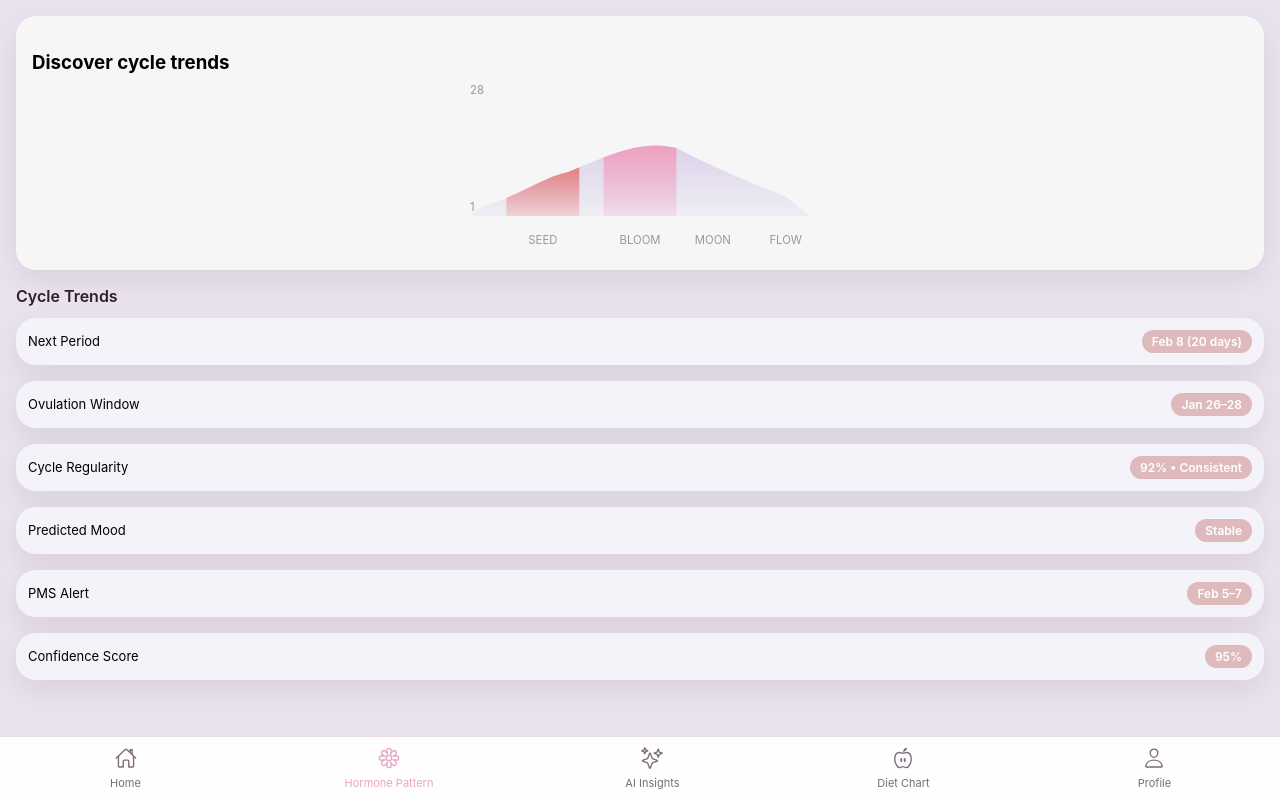
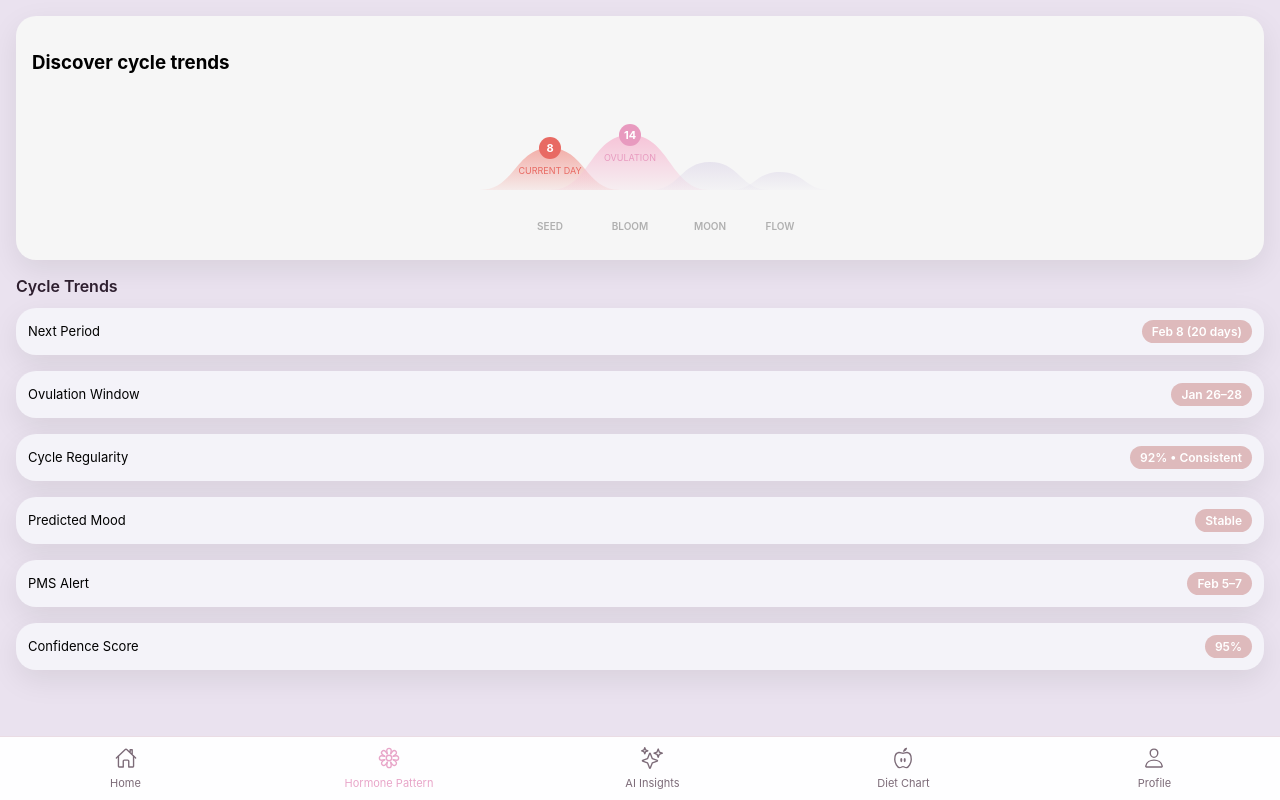
Before and after one commit to Aswin2207/Wellness-Proto, a React (Vite) app: page /fertility in a window 1280 px wide. Built offline with nearby package versions, Linux system fonts and the light colour scheme.

Commit message:
graph update

```diff
--- a/src/screens/Fertility.jsx
+++ b/src/screens/Fertility.jsx
@@ -77,107 +77,133 @@ const valuePill = {
     textAlign: "right"
 };
 
-function CycleTrendChart({ cycleLength = 28 }) {
-  const width = 300;
-  const height = 120;
+
+function CycleTrendChart() {
+  const width = 320;
+  const height = 160;
+  const baseY = 110;
 
   const phases = {
-    seed: 6,
-    bloom: 14,
-    moon: 20,
-    flow: 26
+    seed: 70,
+    bloom: 150,
+    moon: 230,
+    flow: 300
   };
 
-  const x = d => (d / cycleLength) * width;
-  const y = d => height - (d / cycleLength) * height;
+  const seedPeak = { x: phases.seed, y: baseY - 42 };
+  const bloomPeak = { x: phases.bloom, y: baseY - 55 };
+  const moonPeak = { x: phases.moon, y: baseY - 28 };
+  const flowPeak = { x: phases.flow, y: baseY - 18 };
 
-  const areaPath = `
-    M ${x(1)} ${y(2)}
-    C ${x(phases.seed - 2)} ${y(4)},
-      ${x(phases.seed)} ${y(8)},
-      ${x(phases.seed + 2)} ${y(9)}
-    C ${x(phases.bloom - 3)} ${y(12)},
-      ${x(phases.bloom)} ${y(16)},
-      ${x(phases.bloom + 3)} ${y(14)}
-    C ${x(phases.moon)} ${y(10)},
-      ${x(phases.flow - 2)} ${y(6)},
-      ${x(phases.flow)} ${y(4)}
-    L ${width} ${height}
-    L 0 ${height}
-    Z
-  `;
+  const seedSpan = 140;
+  const bloomSpan = 160;
+  const moonSpan = 120;
+  const flowSpan = 100;
 
   return (
-    <svg width="100%" height="170" viewBox={`0 0 ${width} 150`}>
+    <svg width="100%" height={height} viewBox={`0 0 ${width} ${height}`}>
       <defs>
-        {/* Neutral */}
-        <linearGradient id="neutral" x1="0" y1="0" x2="0" y2="1">
-          <stop offset="0%" stopColor="#b39ddb" stopOpacity="0.4" />
-          <stop offset="100%" stopColor="#b39ddb" stopOpacity="0.1" />
+        <linearGradient id="seedWave" x1="0" y1="0" x2="0" y2="1">
+          <stop offset="0%" stopColor="#f2a6a0" stopOpacity="0.9" />
+          <stop offset="100%" stopColor="#f2a6a0" stopOpacity="0.15" />
         </linearGradient>
 
-        {/* SEED – red */}
-        <linearGradient id="seedRed" x1="0" y1="0" x2="0" y2="1">
-          <stop offset="0%" stopColor="#e53935" stopOpacity="0.75" />
-          <stop offset="100%" stopColor="#e53935" stopOpacity="0.15" />
+        <linearGradient id="bloomWave" x1="0" y1="0" x2="0" y2="1">
+          <stop offset="0%" stopColor="#f6c1d6" stopOpacity="0.95" />
+          <stop offset="100%" stopColor="#f6c1d6" stopOpacity="0.15" />
         </linearGradient>
 
-        {/* BLOOM – pink */}
-        <linearGradient id="bloomPink" x1="0" y1="0" x2="0" y2="1">
-          <stop offset="0%" stopColor="#f48fb1" stopOpacity="0.75" />
-          <stop offset="100%" stopColor="#f48fb1" stopOpacity="0.15" />
+        <linearGradient id="softWave" x1="0" y1="0" x2="0" y2="1">
+          <stop offset="0%" stopColor="#dcd6e8" stopOpacity="0.6" />
+          <stop offset="100%" stopColor="#dcd6e8" stopOpacity="0.1" />
         </linearGradient>
-
-        {/* Clip SEED */}
-        <clipPath id="seedClip">
-          <rect
-            x={x(phases.seed - 3)}
-            y="0"
-            width={x(phases.seed + 3) - x(phases.seed - 3)}
-            height={height}
-          />
-        </clipPath>
-
-        {/* Clip BLOOM */}
-        <clipPath id="bloomClip">
-          <rect
-            x={x(phases.bloom - 3)}
-            y="0"
-            width={x(phases.bloom + 3) - x(phases.bloom - 3)}
-            height={height}
-          />
-        </clipPath>
       </defs>
 
-      {/* Base curve */}
-      <path d={areaPath} fill="url(#neutral)" />
-
-      {/* SEED – red rise */}
+      {/* ================= SEED ================= */}
       <path
-        d={areaPath}
-        fill="url(#seedRed)"
-        clipPath="url(#seedClip)"
+        d={`
+          M ${seedPeak.x - seedSpan / 2} ${baseY}
+          C ${seedPeak.x - seedSpan / 4} ${baseY},
+            ${seedPeak.x - seedSpan / 4} ${seedPeak.y},
+            ${seedPeak.x} ${seedPeak.y}
+          C ${seedPeak.x + seedSpan / 4} ${seedPeak.y},
+            ${seedPeak.x + seedSpan / 4} ${baseY},
+            ${seedPeak.x + seedSpan / 2} ${baseY}
+          Z
+        `}
+        fill="url(#seedWave)"
       />
 
-      {/* BLOOM – pink rise */}
+      {/* ================= BLOOM ================= */}
       <path
-        d={areaPath}
-        fill="url(#bloomPink)"
-        clipPath="url(#bloomClip)"
+        d={`
+          M ${bloomPeak.x - bloomSpan / 2} ${baseY}
+          C ${bloomPeak.x - bloomSpan / 4} ${baseY},
+            ${bloomPeak.x - bloomSpan / 4} ${bloomPeak.y},
+            ${bloomPeak.x} ${bloomPeak.y}
+          C ${bloomPeak.x + bloomSpan / 4} ${bloomPeak.y},
+            ${bloomPeak.x + bloomSpan / 4} ${baseY},
+            ${bloomPeak.x + bloomSpan / 2} ${baseY}
+          Z
+        `}
+        fill="url(#bloomWave)"
       />
 
-      {/* Y-axis */}
-      <g fontSize="10" fill="#999">
-        <text x="0" y="12">{cycleLength}</text>
-        <text x="0" y={height - 4}>1</text>
-      </g>
+      {/* ================= MOON (SUBTLE) ================= */}
+      <path
+        d={`
+          M ${moonPeak.x - moonSpan / 2} ${baseY}
+          C ${moonPeak.x - moonSpan / 4} ${baseY},
+            ${moonPeak.x - moonSpan / 4} ${moonPeak.y},
+            ${moonPeak.x} ${moonPeak.y}
+          C ${moonPeak.x + moonSpan / 4} ${moonPeak.y},
+            ${moonPeak.x + moonSpan / 4} ${baseY},
+            ${moonPeak.x + moonSpan / 2} ${baseY}
+          Z
+        `}
+        fill="url(#softWave)"
+      />
 
-      {/* X-axis */}
-      <g fontSize="10" fill="#999">
-        <text x={x(phases.seed)} y="145" textAnchor="middle">SEED</text>
-        <text x={x(phases.bloom)} y="145" textAnchor="middle">BLOOM</text>
-        <text x={x(phases.moon)} y="145" textAnchor="middle">MOON</text>
-        <text x={x(phases.flow)} y="145" textAnchor="middle">FLOW</text>
+      {/* ================= FLOW (VERY SUBTLE) ================= */}
+      <path
+        d={`
+          M ${flowPeak.x - flowSpan / 2} ${baseY}
+          C ${flowPeak.x - flowSpan / 4} ${baseY},
+            ${flowPeak.x - flowSpan / 4} ${flowPeak.y},
+            ${flowPeak.x} ${flowPeak.y}
+          C ${flowPeak.x + flowSpan / 4} ${flowPeak.y},
+            ${flowPeak.x + flowSpan / 4} ${baseY},
+            ${flowPeak.x + flowSpan / 2} ${baseY}
+          Z
+        `}
+        fill="url(#softWave)"
+        opacity="0.8"
+      />
+
+      {/* ================= CURRENT DAY ================= */}
+      <circle cx={seedPeak.x} cy={seedPeak.y} r="11" fill="#e86a63" />
+      <text x={seedPeak.x} y={seedPeak.y + 4} textAnchor="middle" fontSize="11" fontWeight="700" fill="#fff">
+        8
+      </text>
+      <text x={seedPeak.x} y={seedPeak.y + 26} textAnchor="middle" fontSize="9" fill="#e86a63">
+        CURRENT DAY
+      </text>
+
+      {/* ================= OVULATION ================= */}
+      <circle cx={bloomPeak.x} cy={bloomPeak.y} r="11" fill="#e89abf" />
+      <text x={bloomPeak.x} y={bloomPeak.y + 4} textAnchor="middle" fontSize="11" fontWeight="700" fill="#fff">
+        14
+      </text>
+      <text x={bloomPeak.x} y={bloomPeak.y + 26} textAnchor="middle" fontSize="9" fill="#e89abf">
+        OVULATION
+      </text>
+
+      {/* ================= X AXIS ================= */}
+      <g fontSize="10" fill="#b0b0b0" fontWeight="600">
+        <text x={phases.seed} y="150" textAnchor="middle">SEED</text>
+        <text x={phases.bloom} y="150" textAnchor="middle">BLOOM</text>
+        <text x={phases.moon} y="150" textAnchor="middle">MOON</text>
+        <text x={phases.flow} y="150" textAnchor="middle">FLOW</text>
       </g>
     </svg>
   );
```
